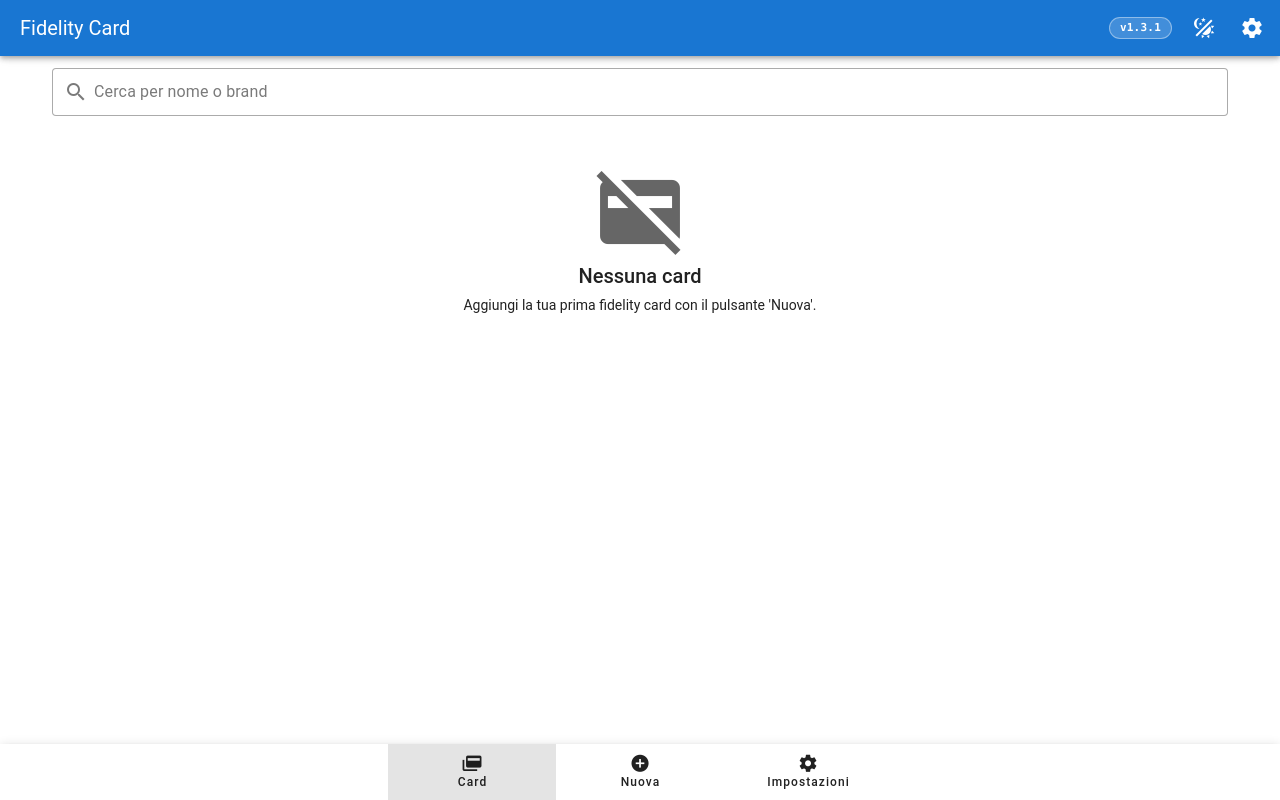
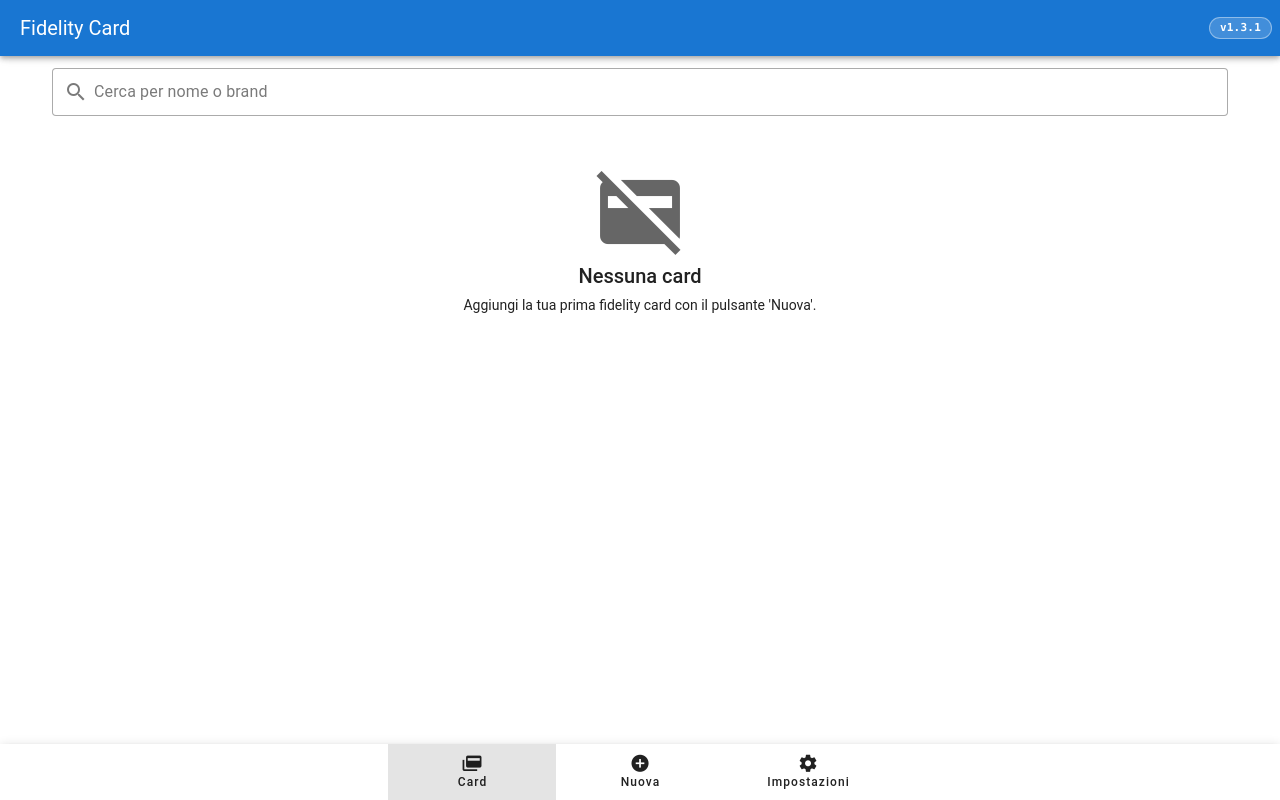
Before and after one commit to savez/fidality-card, a Vue app: page /#/cards in a window 1280 px wide. Built offline with nearby package versions, Linux system fonts and the light colour scheme.

Commit message:
feat(ui): impostazioni solo nel footer e tema nelle impostazioni
Rimuove il pulsante Impostazioni e il selettore tema dall'header.
L'accesso a Impostazioni resta solo nel footer; la scelta del tema
(Sistema/Chiaro/Scuro) viene spostata nella pagina Impostazioni come
lista di opzioni.

```diff
--- a/src/App.vue
+++ b/src/App.vue
@@ -1,19 +1,11 @@
 <script setup>
-import { computed, ref } from 'vue'
+import { ref } from 'vue'
 import { usePwaUpdate } from '@/composables/usePwaUpdate.js'
-import { useTheme } from '@/composables/useTheme.js'
 import { useDbStatus } from '@/composables/useDbStatus.js'
 import AppBarVersionPill from '@/components/AppBarVersionPill.vue'
 import AppVersionDialog from '@/components/AppVersionDialog.vue'
 
-const { mode: themeMode, effective: effectiveTheme, setMode: setThemeMode } = useTheme()
 const { dbError } = useDbStatus()
-
-const themeIcon = computed(() => {
-  if (themeMode.value === 'light') return 'mdi-weather-sunny'
-  if (themeMode.value === 'dark') return 'mdi-weather-night'
-  return 'mdi-theme-light-dark'
-})
 
 const { needRefresh, applyUpdate, dismissUpdate } = usePwaUpdate()
 
@@ -38,27 +30,6 @@ function onDismissUpdate() {
       <v-app-bar-title>Fidelity Card</v-app-bar-title>
       <v-spacer />
       <AppBarVersionPill @click="versionDialogOpen = true" />
-      <v-menu>
-        <template #activator="{ props: menuProps }">
-          <v-btn :icon="themeIcon" v-bind="menuProps" />
-        </template>
-        <v-list density="comfortable">
-          <v-list-subheader>Tema</v-list-subheader>
-          <v-list-item :active="themeMode === 'system'" @click="setThemeMode('system')">
-            <template #prepend><v-icon>mdi-theme-light-dark</v-icon></template>
-            <v-list-item-title>Sistema</v-list-item-title>
-          </v-list-item>
-          <v-list-item :active="themeMode === 'light'" @click="setThemeMode('light')">
-            <template #prepend><v-icon>mdi-weather-sunny</v-icon></template>
-            <v-list-item-title>Chiaro</v-list-item-title>
-          </v-list-item>
-          <v-list-item :active="themeMode === 'dark'" @click="setThemeMode('dark')">
-            <template #prepend><v-icon>mdi-weather-night</v-icon></template>
-            <v-list-item-title>Scuro</v-list-item-title>
-          </v-list-item>
-        </v-list>
-      </v-menu>
-      <v-btn icon="mdi-cog" :to="{ name: 'settings' }" />
     </v-app-bar>
 
     <v-main>
--- a/src/views/SettingsView.vue
+++ b/src/views/SettingsView.vue
@@ -1,7 +1,9 @@
 <script setup>
 import { ref } from 'vue'
 import { useCardsStore } from '@/stores/cards.js'
+import { useTheme } from '@/composables/useTheme.js'
 
+const { mode: themeMode, setMode: setThemeMode } = useTheme()
 const cards = useCardsStore()
 const fileInput = ref(null)
 const message = ref(null)
@@ -53,6 +55,22 @@ async function onImportFile(event) {
   <v-container class="pa-3" style="max-width: 600px">
     <h2 class="text-h5 mb-3">Impostazioni</h2>
 
+    <h3 class="text-subtitle-1 mb-2">Tema</h3>
+    <v-list density="comfortable" class="mb-4">
+      <v-list-item :active="themeMode === 'system'" @click="setThemeMode('system')">
+        <template #prepend><v-icon>mdi-theme-light-dark</v-icon></template>
+        <v-list-item-title>Sistema</v-list-item-title>
+      </v-list-item>
+      <v-list-item :active="themeMode === 'light'" @click="setThemeMode('light')">
+        <template #prepend><v-icon>mdi-weather-sunny</v-icon></template>
+        <v-list-item-title>Chiaro</v-list-item-title>
+      </v-list-item>
+      <v-list-item :active="themeMode === 'dark'" @click="setThemeMode('dark')">
+        <template #prepend><v-icon>mdi-weather-night</v-icon></template>
+        <v-list-item-title>Scuro</v-list-item-title>
+      </v-list-item>
+    </v-list>
+
     <h3 class="text-subtitle-1 mb-2">Backup</h3>
     <v-btn block prepend-icon="mdi-download" @click="onExport">Esporta backup JSON</v-btn>
     <v-btn
```
